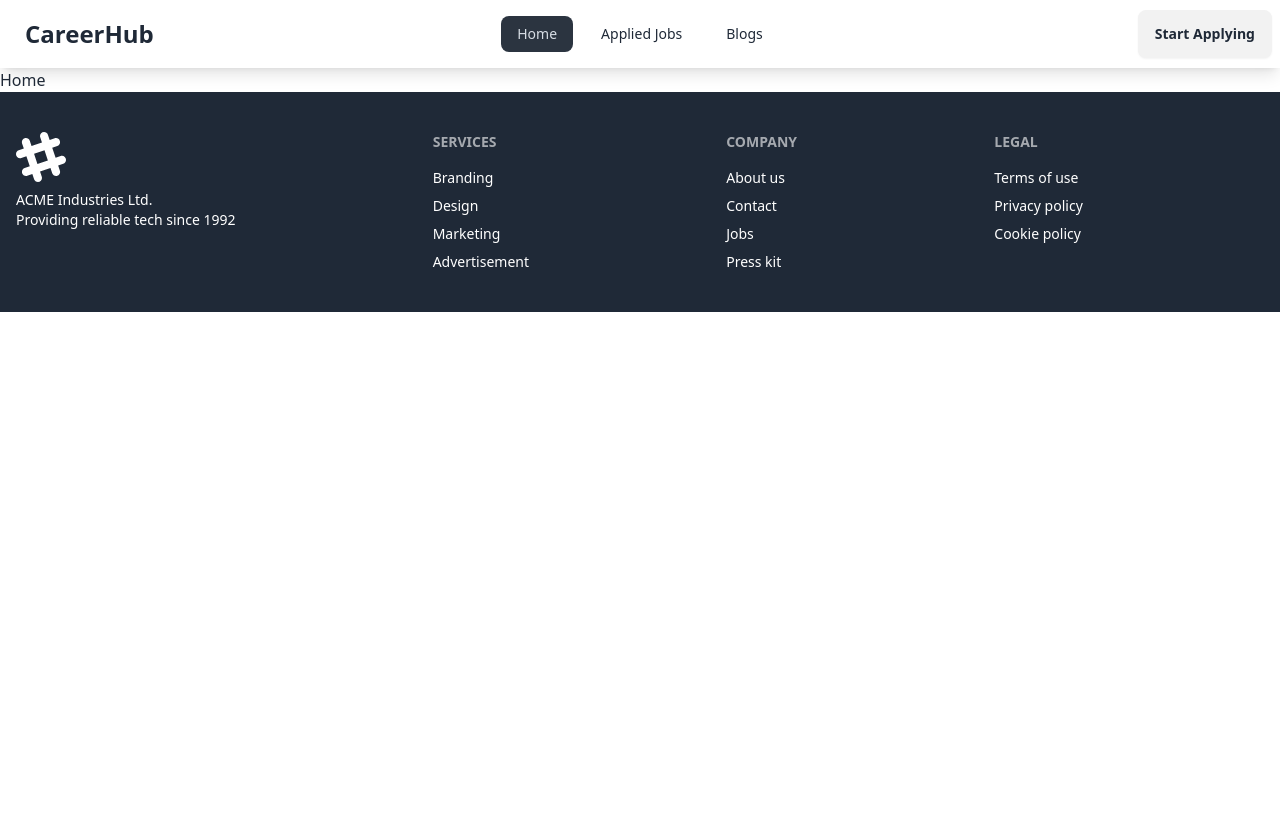
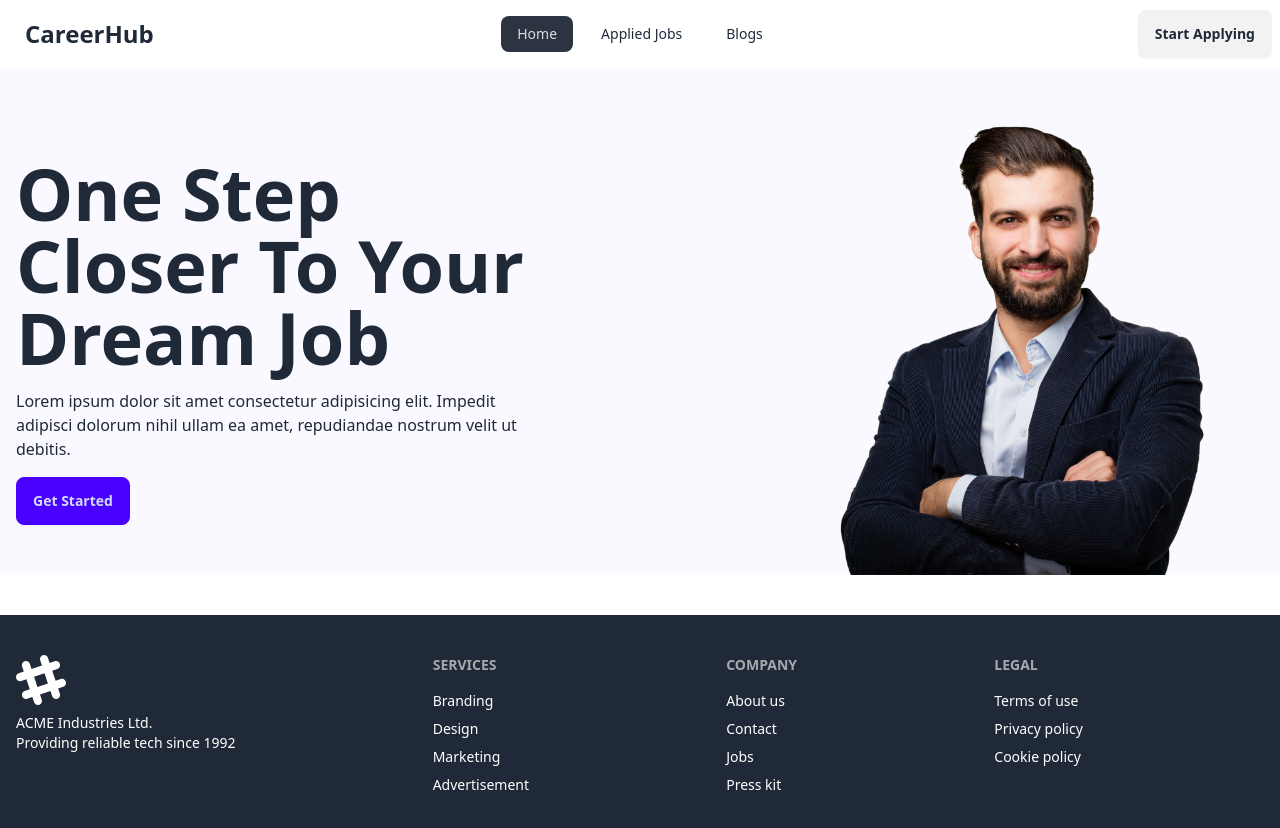
Before and after one commit to towhid046/career-hub-react, a React app: page / in a window 1280 px wide. Shown: the top 828 px of the page. Before the commit the page ends 800 px from the top, so only its background shows below. Built offline with nearby package versions, Linux system fonts and the light colour scheme; the HTML template or start-up script is replaced by a standard one.

Commit message:
added banner section

```diff
--- /dev/null
+++ b/src/components/Banner/Banner.jsx
@@ -0,0 +1,19 @@
+
+const Banner = () => {
+    return (
+        <header className="bg-[#f9f9ff]">
+            <div className="flex justify-between gap-10 container mx-auto px-4 mb-10 pt-10 items-center flex-col-reverse lg:flex-row">
+            <div className="space-y-4 max-w-lg">
+                <h1 className="xl:text-7xl lg:text-5xl text-4xl font-bold">One Step Closer To Your Dream Job</h1>
+                <p>Lorem ipsum dolor sit amet consectetur adipisicing elit. Impedit adipisci dolorum nihil ullam ea amet, repudiandae nostrum velit ut debitis.</p>
+                <button className="btn btn-primary">Get Started</button>
+            </div>
+            <div>
+                <img className="md:max-w-lg max-w-sm" src="/src/assets/images/banner-images/user.png" alt="" />
+            </div>
+        </div>
+        </header>
+    );
+};
+
+export default Banner;
--- a/src/pages/Home/Home.jsx
+++ b/src/pages/Home/Home.jsx
@@ -1,8 +1,9 @@
+import Banner from "../../components/Banner/Banner";
 
 const Home = () => {
     return (
         <div>
-            Home
+            <Banner/>
         </div>
     );
 };
```
